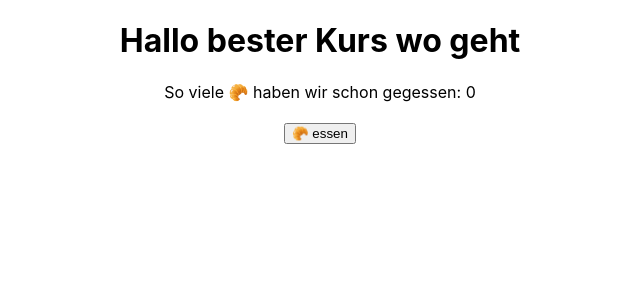
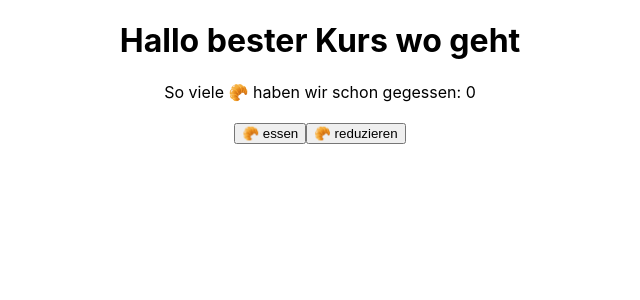
Before and after one commit to neuefische/hello-react-muc-java-22-2, a React (Create React App) app: page / in a window 1280 px wide. Shown: the top 300 px of the page, without its empty margins (320-960 px from the left). Built offline with nearby package versions, Linux system fonts and the light colour scheme.

Commit message:
Add CounterReduceButton

```diff
--- a/src/components/StateExampleComponent.tsx
+++ b/src/components/StateExampleComponent.tsx
@@ -24,6 +24,11 @@ export default function StateExampleComponent() {
         console.log(croissantCounter)
     }
 
+    const reduceCounter = () => {
+        console.log("Reduce Counter")
+        setCroissantCounter(croissantCounter - 1)
+    }
+
     // Runde Klammer MUSS in return Zeile sein, weil sonst
     // "unreachable code after return statement"
     return (
@@ -32,5 +37,6 @@ export default function StateExampleComponent() {
             <br />
             <br />
             <button onClick={eatCroissant}>🥐 essen</button>
+            <button onClick={reduceCounter}>🥐 reduzieren</button>
         </div>);
 }
```
